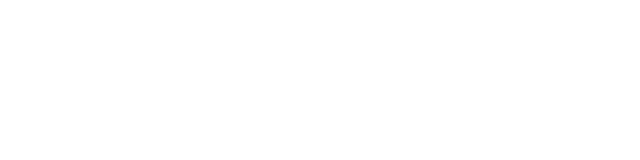
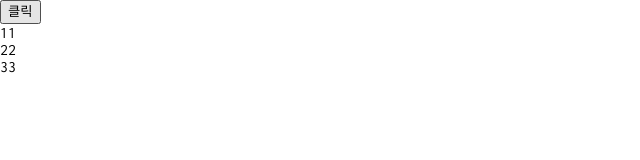
Before and after one commit to jjtjs159-jg/factory_jg, a React (Create React App) app: page /tsc in a window 1280 px wide. Shown: the top 160 px of the page, without its empty margins (0-640 px from the left). Built offline with nearby package versions, Linux system fonts and the light colour scheme.

Commit message:
defaultProps

```diff
--- a/src/Home.tsx
+++ b/src/Home.tsx
@@ -3,6 +3,7 @@
     Main,
     Study,
     A11y,
+    Tsc,
 } from 'pages';
 import { BrowserRouter, Route, Link, Switch  } from 'react-router-dom';
 import classNames from 'classnames/bind';
@@ -23,6 +24,7 @@
                         <Route exact path="/" component={Main} />
                         <Route exact path="/study" component={Study} />
                         <Route exact path="/a11y" component={A11y} />
+                        <Route exact path="/tsc" component={Tsc} />
                     </Switch>
                 </BrowserRouter>
             </Fragment>
--- /dev/null
+++ b/src/containers/Tsc/List.tsx
@@ -0,0 +1,25 @@
+import React, { FunctionComponent, Fragment } from 'react';
+
+interface Props {
+    data?: String[];
+}
+
+const List: FunctionComponent<Props> = ({
+    data
+}) => {
+    return (
+        <Fragment>
+            {data.map((d, i) => (
+                <div key={i}>
+                    {d}
+                </div>
+            ))}
+        </Fragment>
+    );
+};
+
+List.defaultProps = {
+    data: ['first', 'second'],
+};
+
+export default List;
--- /dev/null
+++ b/src/containers/Tsc/index.tsx
@@ -0,0 +1,50 @@
+import React, { Component, Fragment } from 'react';
+import List from './List';
+
+interface Props {
+    // Number[];
+    items: Array<Number>;
+}
+
+interface State {
+    turn: boolean;
+}
+
+class Tsc extends Component<Props, State> {
+
+    public static defaultProps: Partial<Props> = {
+        items: [11, 22, 33],
+    }
+
+    constructor(props) {
+        super(props);
+
+        this.state = {
+            turn: false,
+        };
+    }
+
+    render() {
+        const { items } = this.props;
+        const { turn } = this.state;
+        return (
+            <Fragment>
+                <button onClick={() => this.setState({ turn: !turn })}>
+                    클릭
+                </button>
+                {items.map((item, i) => {
+                    return (
+                        <div key={i}>
+                            {item}
+                        </div>
+                    );
+                })}
+                {turn &&
+                    <List />
+                }
+            </Fragment>
+        );
+    }
+}
+
+export default Tsc;
--- /dev/null
+++ b/src/pages/Tsc/index.tsx
@@ -0,0 +1,2 @@
+import Page from 'containers/Tsc/index';
+export default Page;
--- a/src/pages/index.ts
+++ b/src/pages/index.ts
@@ -1,3 +1,4 @@
 export { default as Study } from './Study/index';
 export { default as Main } from './Main/index';
 export { default as A11y } from './A11y/index';
+export { default as Tsc } from './Tsc/index';
```
